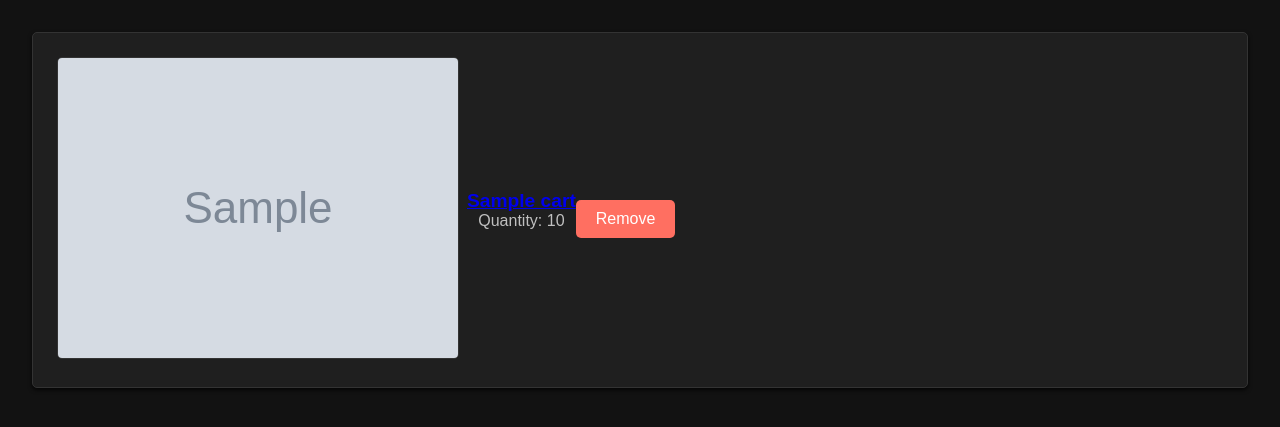
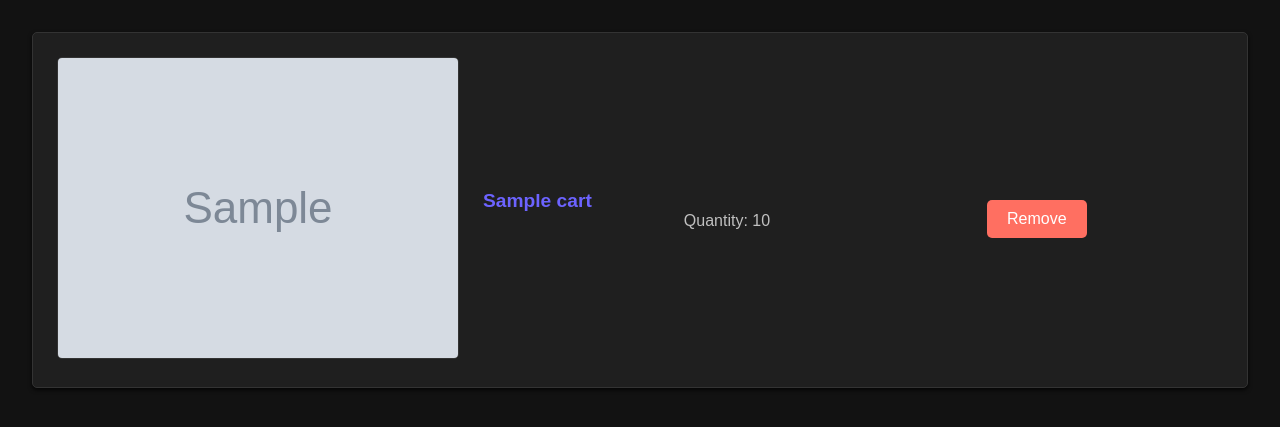
Before and after one commit to OmGoyal27/shopping-app-template, a Flask app: template templates/cart.html in a window 1280 px wide. Shown: the part 76-503 px from the top of the page. Run offline with Flask 3, Linux system fonts and the light colour scheme; the template is opened without the code that fills it: most values are stand-ins (such as "Sample title", 1, 10 or a date in 2020); grey boxes marked "Sample" are stand-in pictures.

Commit message:
Enhance cart item display with improved styling and structure for product links and remove button

```diff
--- a/static/styles/styles.css
+++ b/static/styles/styles.css
@@ -271,3 +271,53 @@ input[type="number"] {
 .cart-items .update-btn:active {
     background-color: #004085; /* Even darker blue on click */
 }
+
+.product-link {
+    color: #6c63ff; /* Soft purple color */
+    text-decoration: none;
+    font-weight: bold;
+    transition: color 0.3s ease;
+}
+
+.product-link:hover {
+    color: #483d8b; /* Darker purple on hover */
+    text-decoration: underline;
+}
+
+.remove-btn {
+    background-color: #ff6f61; /* Soft red background */
+    color: white;
+    border: none;
+    padding: 10px 20px;
+    font-size: 14px;
+    border-radius: 5px;
+    cursor: pointer;
+    transition: background-color 0.3s ease, transform 0.2s ease;
+}
+
+.remove-btn:hover {
+    background-color: #ff4a3d; /* Slightly darker red on hover */
+    transform: scale(1.05); /* Slight zoom effect */
+}
+
+.remove-btn:active {
+    background-color: #e6392d; /* Even darker red on click */
+    transform: scale(0.95); /* Slight shrink effect */
+}
+
+.cart-item {
+    display: flex;
+    align-items: center;
+    justify-content: space-between;
+    gap: 1rem; /* Add spacing between sections */
+}
+
+.cart-item-info {
+    flex: 2; /* Take more space for product info */
+}
+
+.cart-item-actions {
+    flex: 1; /* Separate section for the remove button */
+    display: flex;
+    justify-content: flex-end; /* Align the button to the far right */
+}
--- a/templates/cart.html
+++ b/templates/cart.html
@@ -24,13 +24,15 @@
                         </div>
                         <div class="cart-item-info">
                             <h2>
-                                <a href="{{ url_for('product', product_name=product_name) }}">{{ product_name }}</a>
+                                <a href="{{ url_for('product', product_name=product_name) }}" class="product-link">{{ product_name }}</a>
                             </h2>
                             <p>Quantity: {{ details['quantity'] }}</p>
                         </div>
-                        <form action="{{ url_for('remove_from_cart', product_name=product_name) }}" method="post">
-                            <button type="submit" class="btn">Remove</button>
-                        </form>
+                        <div class="cart-item-actions">
+                            <form action="{{ url_for('remove_from_cart', product_name=product_name) }}" method="post">
+                                <button type="submit" class="btn remove-btn">Remove</button>
+                            </form>
+                        </div>
                     </li>
                 {% endfor %}
             </ul>
```
